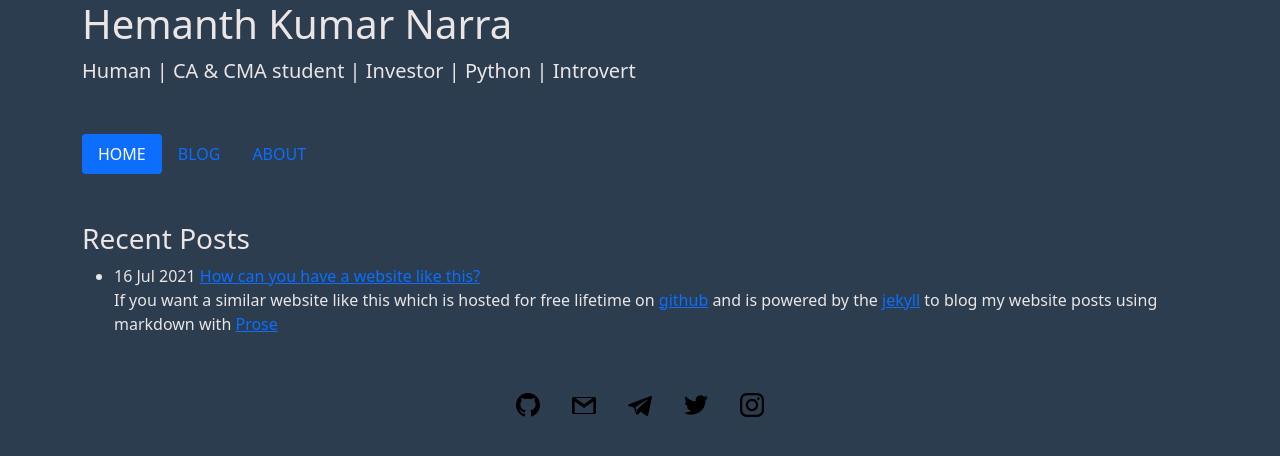
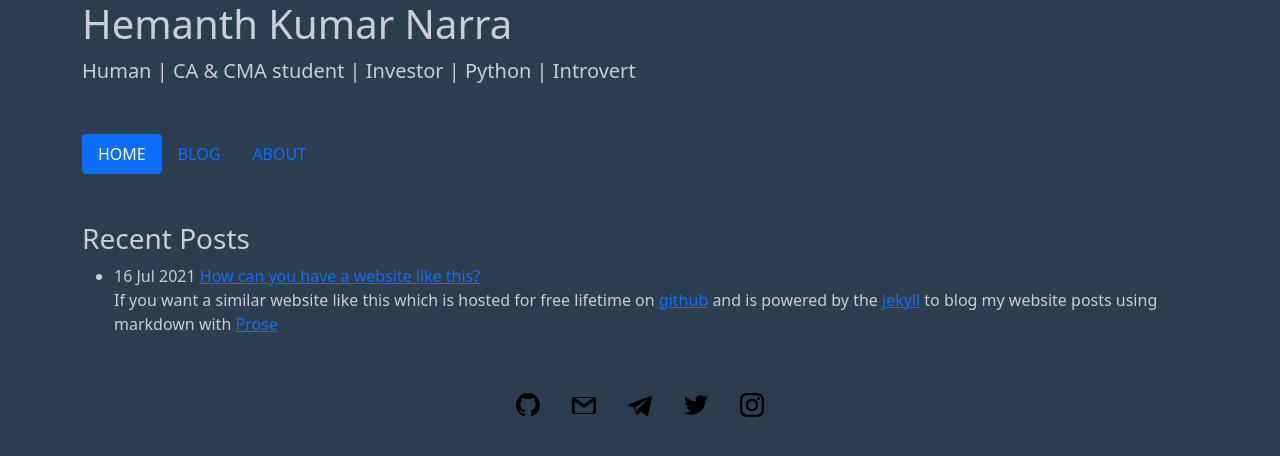
Before and after one commit to hemanthnarra/hemanthnarra.github.io, a Jekyll site: the page built from index.html, in a window 1280 px wide. Shown: the top 456 px of the page. Built offline with Jekyll 4.4.1, drawn with Linux system fonts in a browser that asks for light colours.

Commit message:
Update main.css

```diff
--- a/css/main.css
+++ b/css/main.css
@@ -1,4 +1,4 @@
 body {
     background-color: #2b3d4f;
-    color: rgb(235, 229, 229);
+    color: #ccd;
 }
```
